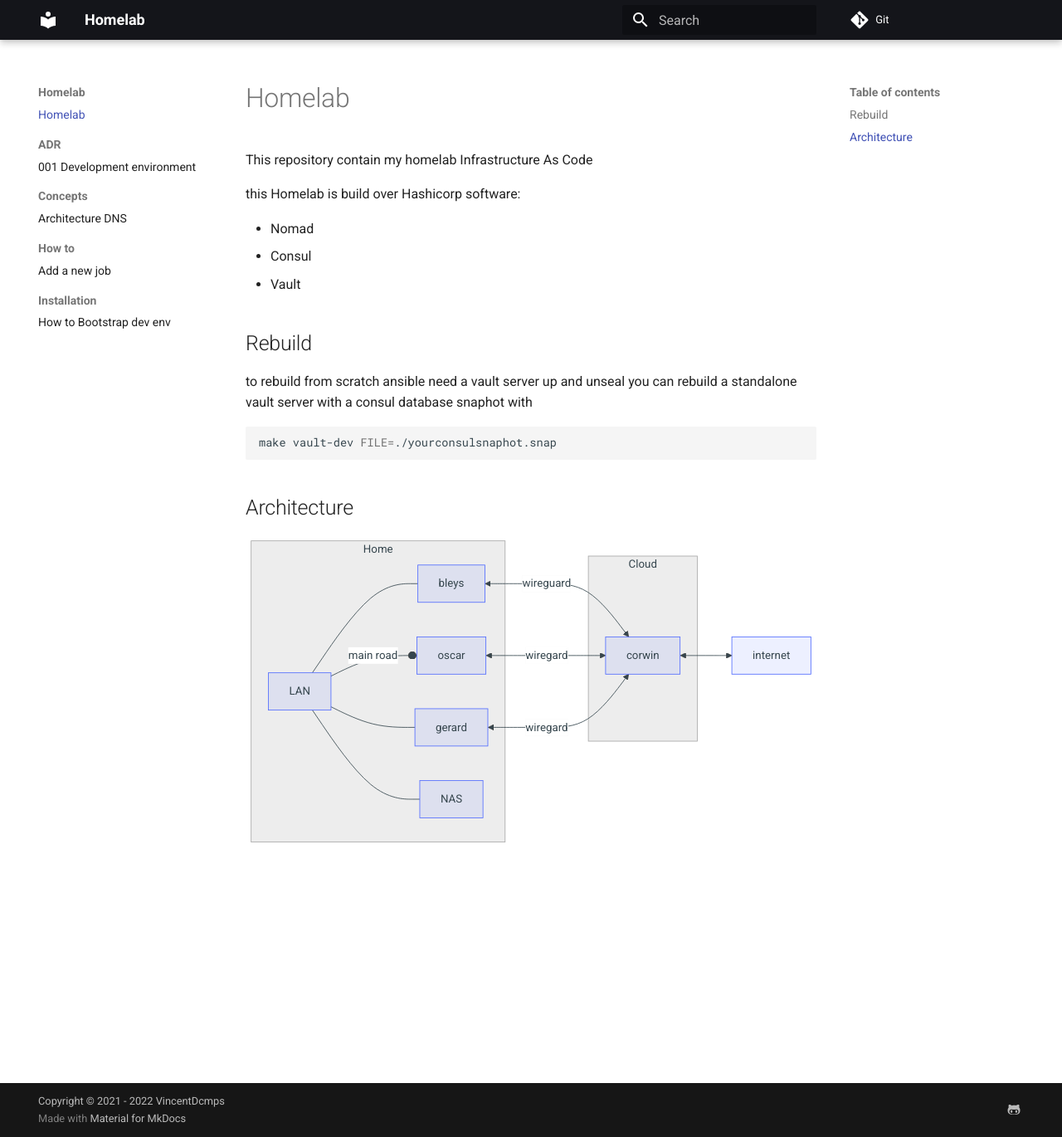
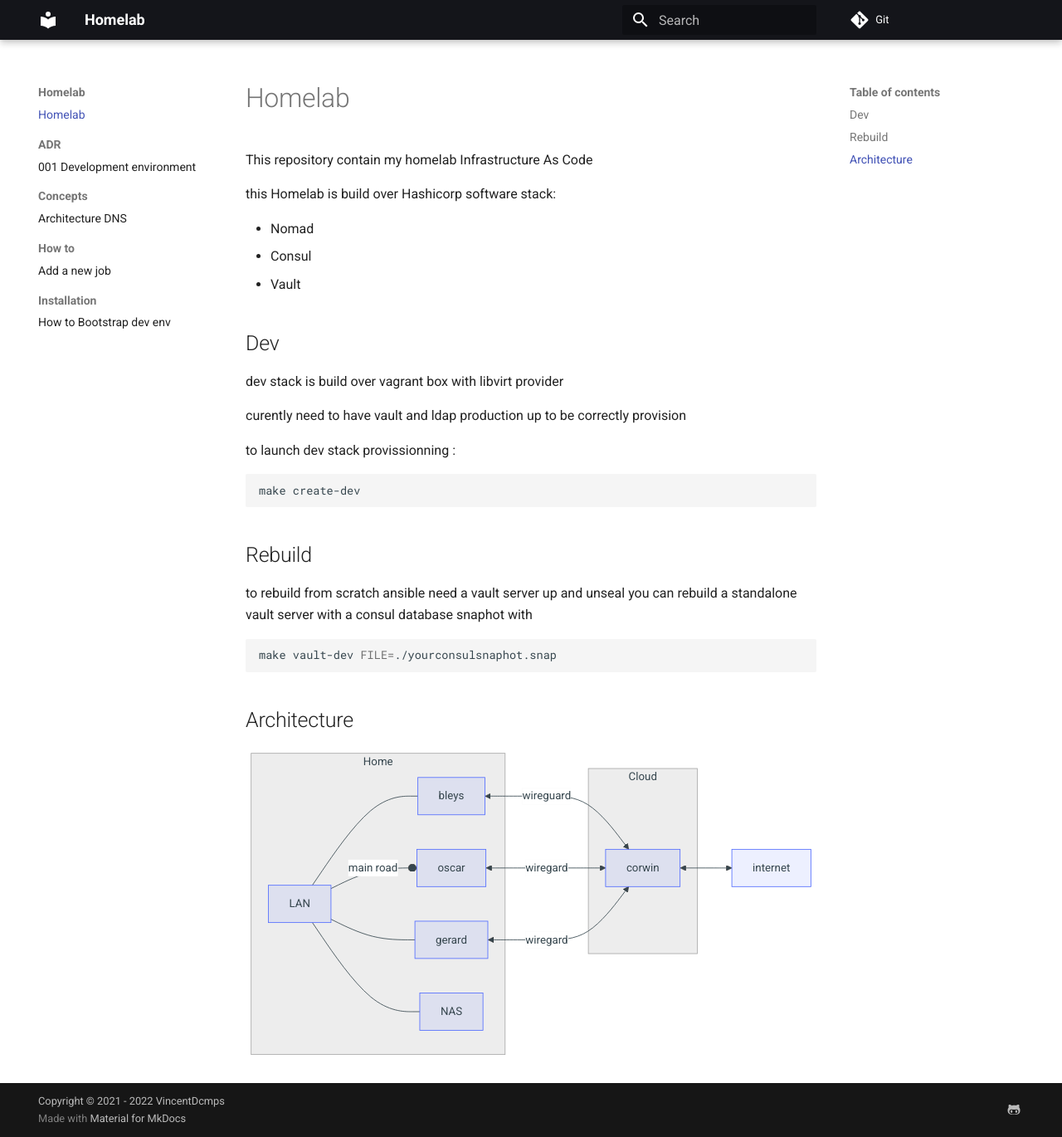
Before and after one commit to vincentDcmps/homelab, an MkDocs documentation site: the page built from docs/index.md, in a window 1280 px wide and 1370 px high. Shown: the whole window at 83% size. Built offline with MkDocs 1.6.1 and Material for MkDocs 9.7.7, drawn with Linux system fonts in a browser that asks for light colours.

Commit message:
docs: add vagrant docs

````diff
--- a/README.md
+++ b/README.md
@@ -2,11 +2,23 @@
 
 This repository contain my homelab Infrastructure As Code
 
-this Homelab is build over Hashicorp software:
+this Homelab is build over Hashicorp software stack:
 
 - Nomad
 - Consul
 - Vault
+
+## Dev
+
+dev stack is build over vagrant box with libvirt provider
+
+curently need to have vault and ldap production up to be correctly provision
+
+to launch dev stack provissionning :
+
+```sh
+make create-dev
+```
 
 ## Rebuild
 
````
Also changed, not shown: docs/ADR/001-Development-environment.md (+7 -1 lines).
